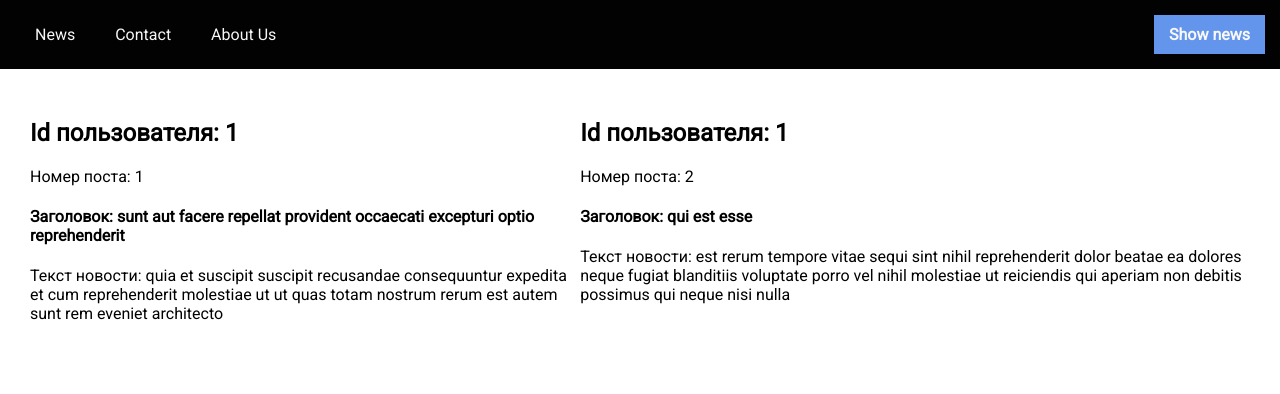
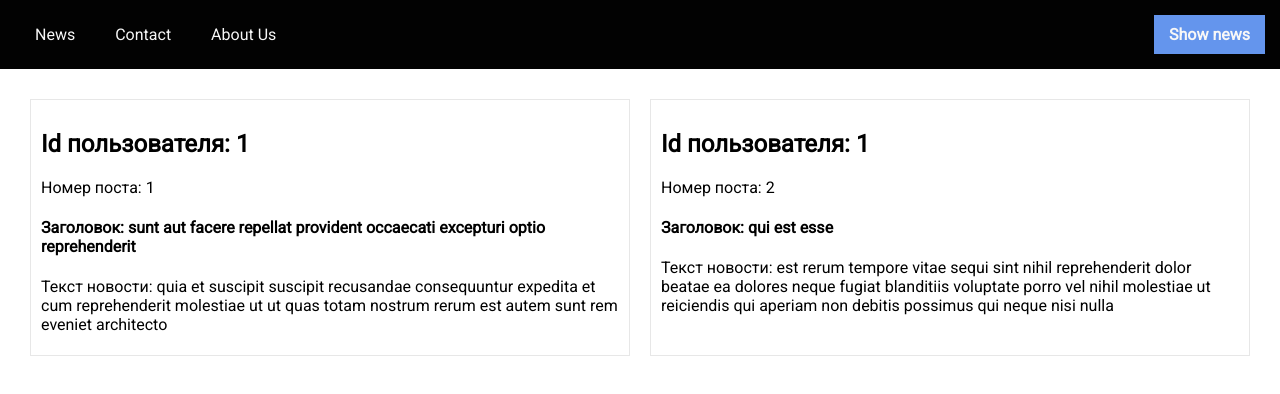
Before and after one commit to Bjornoya/blog, a React (Create React App) app: page / in a window 1280 px wide. Shown: the top 394 px of the page. Built offline with nearby package versions, Linux system fonts and the light colour scheme.

Commit message:
Added styling to Post

```diff
--- a/src/components/News/News.module.scss
+++ b/src/components/News/News.module.scss
@@ -1,5 +1,5 @@
 .container {
-  padding: 30px;
+  padding: 20px;
   display: flex;
   justify-content: space-between;
   align-items: flex-start;
--- a/src/components/Post/Post.js
+++ b/src/components/Post/Post.js
@@ -1,10 +1,11 @@
 import React from 'react';
+import style from './Post.module.scss';
 import PropTypes from 'prop-types';
 
 const Post = ({ userId, id, title, body }) => {
     if (userId && id && title && body) {
         return (
-            <div data-test="post">
+            <div className={style.post} data-test="post">
                 <h2>Id пользователя: {userId}</h2>
                 <p data-test="postId">Номер поста: {id}</p>
                 <h4>Заголовок: {title}</h4>
--- a/src/components/Post/Post.module.scss
+++ b/src/components/Post/Post.module.scss
@@ -0,0 +1,7 @@
+.post {
+  width: 50%;
+  height: 235px;
+  margin: 10px;
+  padding: 10px;
+  border: 1px solid #e7e7e7;
+}
```
